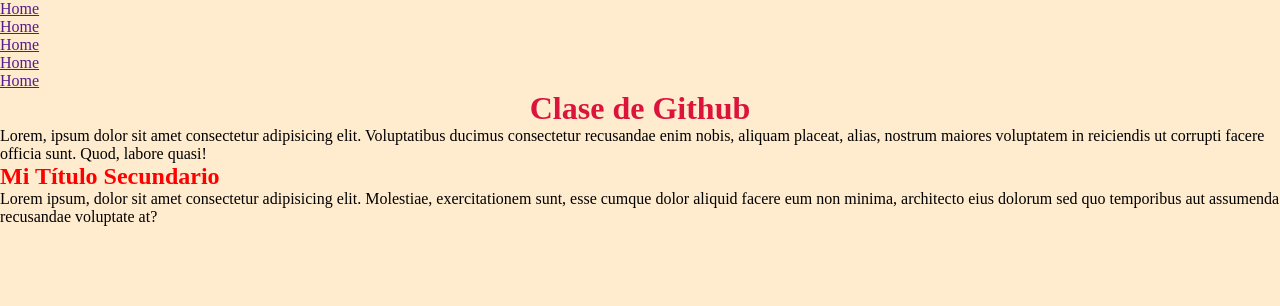
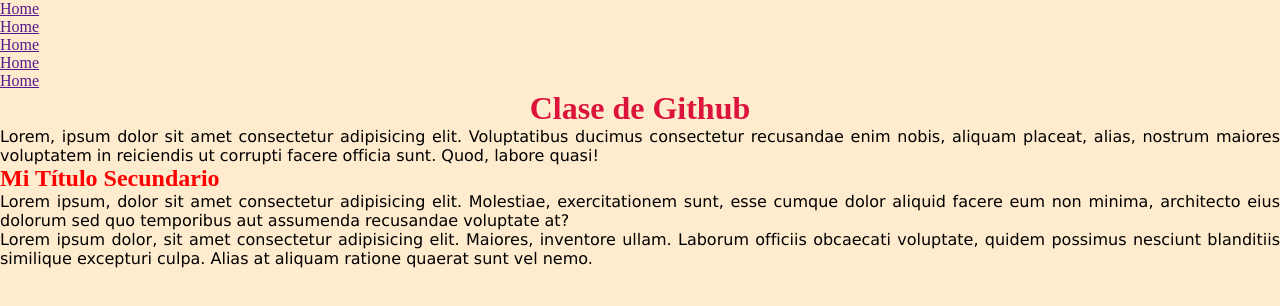
Before and after one commit to FacundoMoure/mirepocoder, a plain HTML site: page index.html in a window 1280 px wide. Drawn offline with Linux system fonts and the light colour scheme.

Commit message:
agrego footer desde la rama facu

```diff
--- a/estilos.css
+++ b/estilos.css
@@ -16,3 +16,8 @@ h1{
 h2{
     color: red;
 }
+
+p{
+    text-align: justify;
+    font-family: Verdana, Geneva, Tahoma, sans-serif;
+}
--- a/index.html
+++ b/index.html
@@ -22,5 +22,8 @@
     <p>Lorem, ipsum dolor sit amet consectetur adipisicing elit. Voluptatibus ducimus consectetur recusandae enim nobis, aliquam placeat, alias, nostrum maiores voluptatem in reiciendis ut corrupti facere officia sunt. Quod, labore quasi!</p>
     <h2>Mi Título Secundario</h2>
     <p>Lorem ipsum, dolor sit amet consectetur adipisicing elit. Molestiae, exercitationem sunt, esse cumque dolor aliquid facere eum non minima, architecto eius dolorum sed quo temporibus aut assumenda recusandae voluptate at?</p>
+    <footer>
+        <p>Lorem ipsum dolor, sit amet consectetur adipisicing elit. Maiores, inventore ullam. Laborum officiis obcaecati voluptate, quidem possimus nesciunt blanditiis similique excepturi culpa. Alias at aliquam ratione quaerat sunt vel nemo.</p>
+    </footer>
 </body>
 </html>
```
